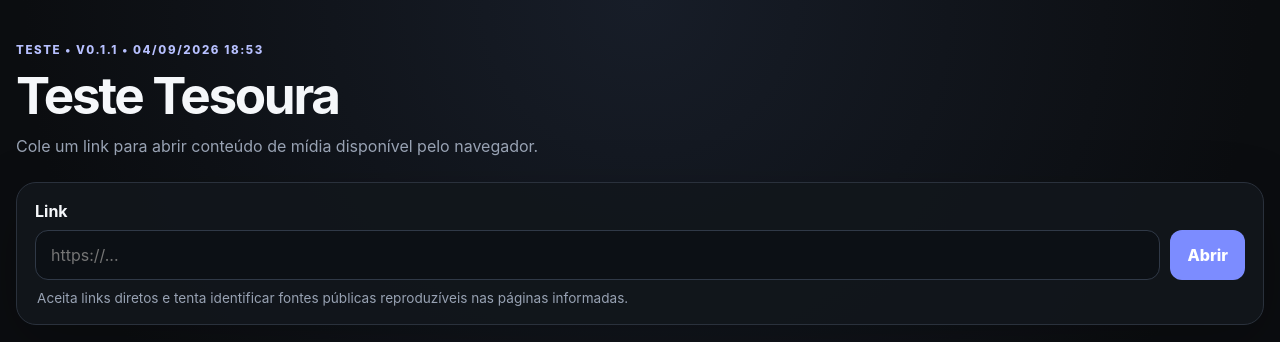
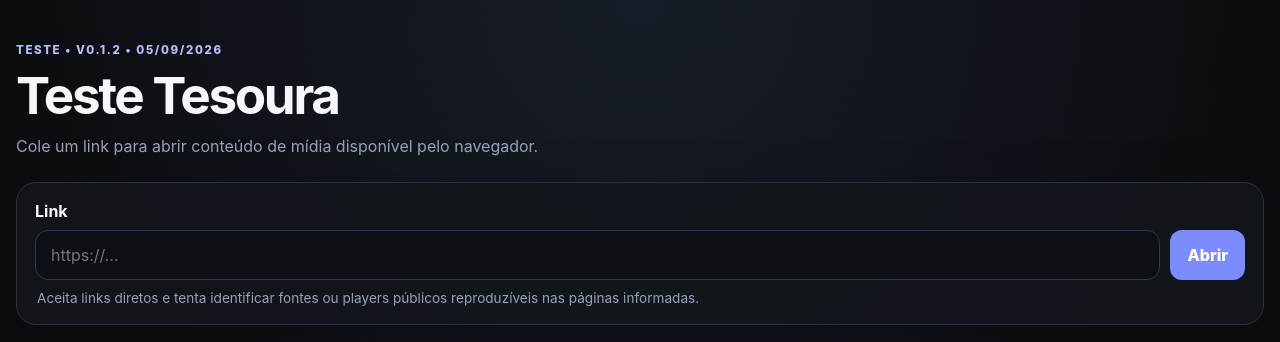
Before and after one commit to thenights20/teste_tesoura, a plain HTML site: page index.html in a window 1280 px wide. Shown: the top 342 px of the page. Drawn offline with Linux system fonts and the light colour scheme.

Commit message:
Bump interface version to v0.1.2

```diff
--- a/index.html
+++ b/index.html
@@ -12,7 +12,7 @@
   <main class="shell">
     <header class="hero">
       <div>
-        <span class="eyebrow">Teste • v0.1.1 • 04/09/2026 18:53</span>
+        <span class="eyebrow">Teste • v0.1.2 • 05/09/2026</span>
         <h1>Teste Tesoura</h1>
         <p>Cole um link para abrir conteúdo de mídia disponível pelo navegador.</p>
       </div>
@@ -26,7 +26,7 @@
           <button id="open-button" type="submit">Abrir</button>
         </div>
       </form>
-      <p class="hint">Aceita links diretos e tenta identificar fontes públicas reproduzíveis nas páginas informadas.</p>
+      <p class="hint">Aceita links diretos e tenta identificar fontes ou players públicos reproduzíveis nas páginas informadas.</p>
     </section>
 
     <section id="status" class="status" hidden></section>
```
